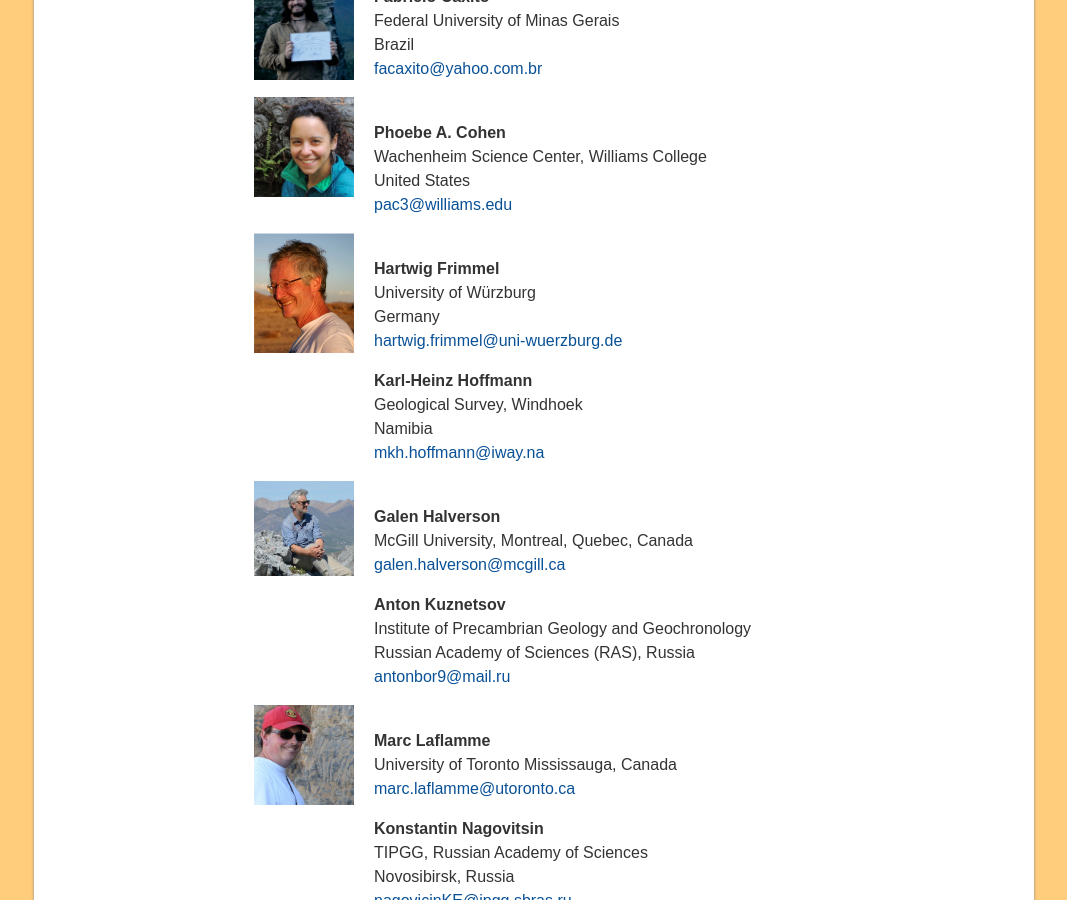
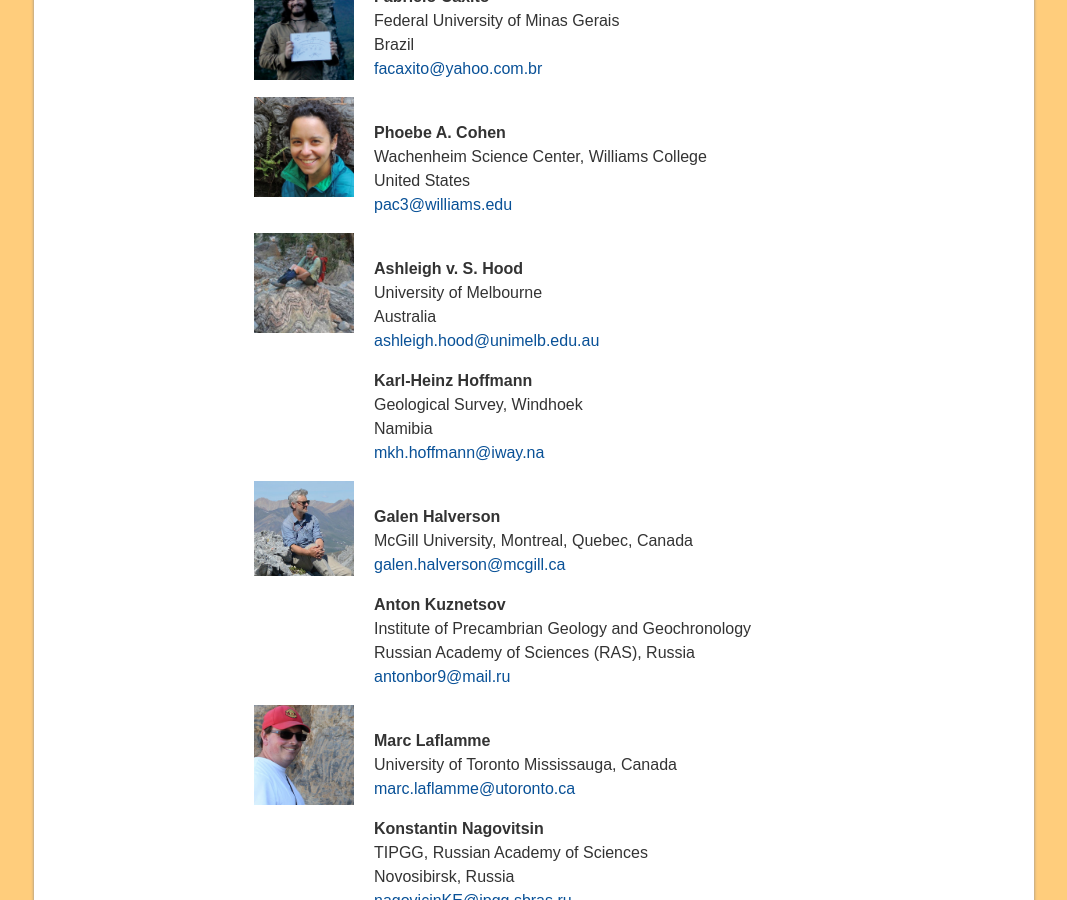
Before and after one commit to i-c-stratigraphy/subcommission-cryogenian, a Jekyll site: the page built from pages/members.md, in a window 1280 px wide and 900 px high, scrolled down 1576 px. Shown: the whole window, without its empty margins (106-1173 px from the left). Built offline with Jekyll 4.4.1, drawn with Linux system fonts in a browser that asks for light colours.

Commit message:
Update members.md

```diff
--- a/pages/members.md
+++ b/pages/members.md
@@ -50,11 +50,11 @@ Wachenheim Science Center, Williams College
 United States
 <pac3@williams.edu>
 
-<a href="person-frimmel"><img src="images/person-frimmel.png" style="width:100px; float:left; margin-right:20px;" /></a>
-**Hartwig Frimmel**
-University of Würzburg
-Germany
-<hartwig.frimmel@uni-wuerzburg.de>
+<a href="person-Hood"><img src="images/person-Hood.png" style="width:100px; float:left; margin-right:20px;" /></a>
+**Ashleigh v. S. Hood**
+University of Melbourne
+Australia
+<ashleigh.hood@unimelb.edu.au>
 
 <div style="height:100px; width:100px; display:block; float:left; margin-right:20px;"></div>
 **Karl-Heinz Hoffmann**
```
